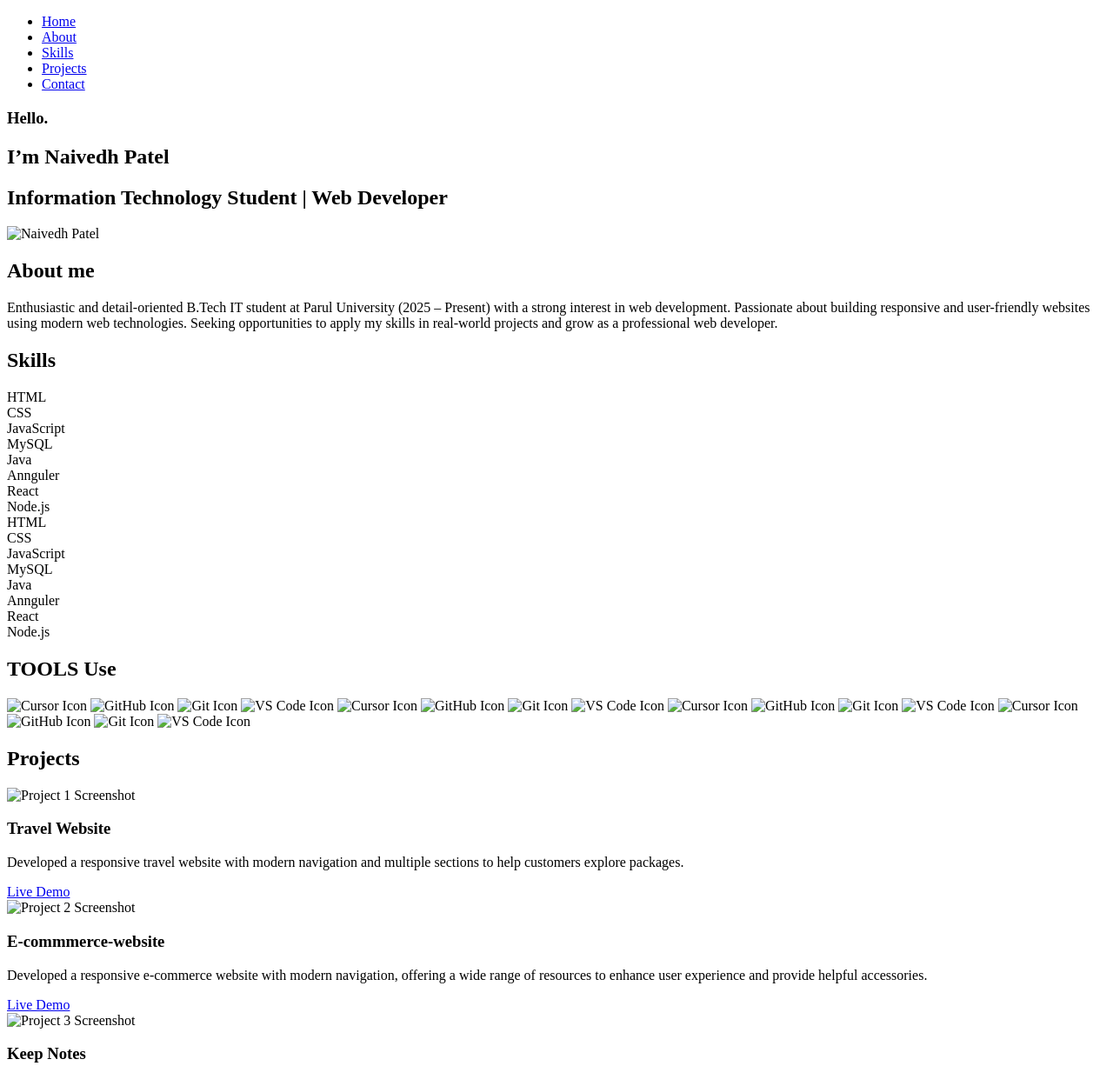
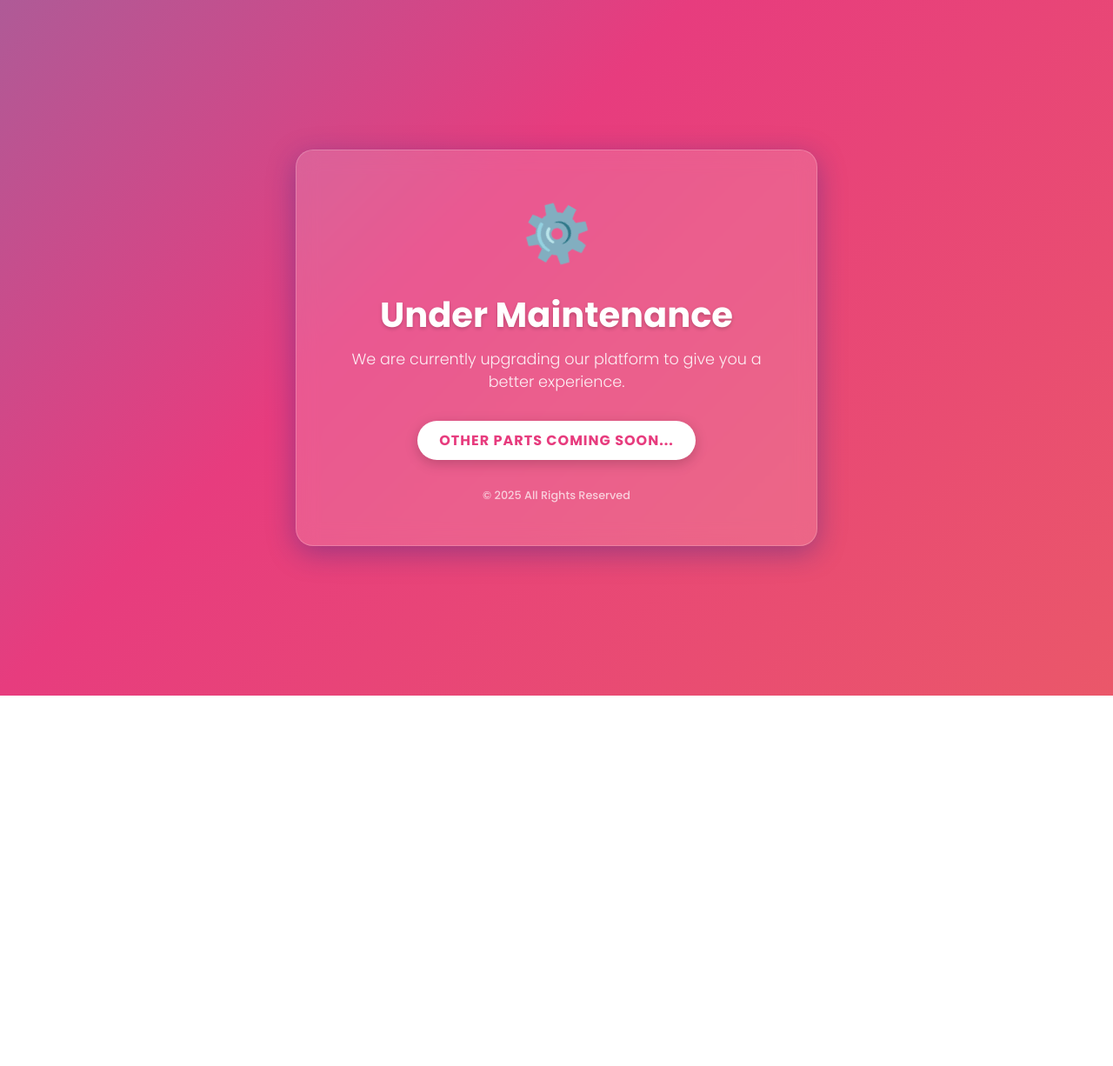
Before and after one commit to naivedhP2518/Potfolio, a plain HTML site: page index.html in a window 1280 px wide. Shown: the top 1226 px of the page at 87% size. After the commit the page ends 800 px from the top, so only its background shows below. Drawn offline with Linux system fonts and the light colour scheme.

Commit message:
index.html
Updated the HTML structure and styling for a 'Coming Soon' page, replacing the previous portfolio content.

```diff
--- a/index.html
+++ b/index.html
@@ -1,206 +1,149 @@
 <!DOCTYPE html>
 <html lang="en">
 <head>
-  <meta charset="UTF-8">
-  <meta name="viewport" content="width=device-width, initial-scale=1.0">
-  <title>Naivedh Patel | Portfolio</title>
-  <link rel="stylesheet" href="style.css">
+    <meta charset="UTF-8">
+    <meta name="viewport" content="width=device-width, initial-scale=1.0">
+    <title>Coming Soon</title>
+    <link href="https://fonts.googleapis.com/css2?family=Poppins:wght@300;500;700&display=swap" rel="stylesheet">
+    <style>
+        /* RESET & BASIC SETUP */
+        * {
+            margin: 0;
+            padding: 0;
+            box-sizing: border-box;
+        }
+
+        body {
+            font-family: 'Poppins', sans-serif;
+            height: 100vh;
+            width: 100%;
+            overflow: hidden;
+            display: flex;
+            justify-content: center;
+            align-items: center;
+            /* Animated Gradient Background */
+            background: linear-gradient(-45deg, #ee7752, #e73c7e, #23a6d5, #23d5ab);
+            background-size: 400% 400%;
+            animation: gradientBG 15s ease infinite;
+            color: white;
+        }
+
+        /* ANIMATIONS */
+        @keyframes gradientBG {
+            0% { background-position: 0% 50%; }
+            50% { background-position: 100% 50%; }
+            100% { background-position: 0% 50%; }
+        }
+
+        @keyframes float {
+            0% { transform: translateY(0px); }
+            50% { transform: translateY(-10px); }
+            100% { transform: translateY(0px); }
+        }
+
+        @keyframes spin {
+            0% { transform: rotate(0deg); }
+            100% { transform: rotate(360deg); }
+        }
+
+        @keyframes fadeInUp {
+            from {
+                opacity: 0;
+                transform: translateY(20px);
+            }
+            to {
+                opacity: 1;
+                transform: translateY(0);
+            }
+        }
+
+        /* GLASS CARD STYLING */
+        .glass-card {
+            background: rgba(255, 255, 255, 0.15);
+            backdrop-filter: blur(12px);
+            -webkit-backdrop-filter: blur(12px);
+            border-radius: 20px;
+            border: 1px solid rgba(255, 255, 255, 0.2);
+            padding: 3rem;
+            text-align: center;
+            box-shadow: 0 8px 32px 0 rgba(31, 38, 135, 0.37);
+            max-width: 600px;
+            width: 90%;
+            animation: fadeInUp 1s ease-out;
+        }
+
+        /* ICON STYLING */
+        .gear-icon {
+            font-size: 4rem;
+            margin-bottom: 1rem;
+            display: inline-block;
+            animation: spin 6s linear infinite;
+        }
+
+        .float-icon {
+            font-size: 2rem;
+            position: absolute;
+            animation: float 3s ease-in-out infinite;
+        }
+
+        /* TEXT STYLING */
+        h1 {
+            font-size: 2.5rem;
+            font-weight: 700;
+            margin-bottom: 0.5rem;
+            text-shadow: 0 2px 4px rgba(0,0,0,0.2);
+        }
+
+        p {
+            font-size: 1.1rem;
+            font-weight: 300;
+            margin-bottom: 2rem;
+            opacity: 0.9;
+        }
+
+        /* THE "COMING SOON" BADGE */
+        .status-badge {
+            display: inline-block;
+            background: white;
+            color: #e73c7e;
+            padding: 10px 25px;
+            border-radius: 50px;
+            font-weight: 600;
+            text-transform: uppercase;
+            letter-spacing: 1px;
+            box-shadow: 0 4px 15px rgba(0,0,0,0.2);
+            transition: transform 0.3s ease;
+        }
+
+        .status-badge:hover {
+            transform: scale(1.05);
+            cursor: pointer;
+        }
+
+        /* FOOTER LINK */
+        .footer {
+            margin-top: 2rem;
+            font-size: 0.8rem;
+            opacity: 0.7;
+        }
+    </style>
 </head>
 <body>
-  <!-- Navbar -->
-  <header>
-    <nav class="navbar">
-      <div class="nav-container">
-        <ul class="nav-links">
-          <li><a href="#home" class="active">Home</a></li>
-          <li><a href="#about">About</a></li>
-          <li><a href="#skills">Skills</a></li>
-          <li><a href="#projects">Projects</a></li>
-          <li><a href="#contact">Contact</a></li>
-          <div class="nav-highlight"></div>
-        </ul>
-      </div>
-    </nav>
 
+    <div class="glass-card">
+        <div class="gear-icon">⚙️</div>
 
-  </header>
+        <h1>Under Maintenance</h1>
+        <p>We are currently upgrading our platform to give you a better experience.</p>
 
-  <!-- Hero Section -->
-  <section id="home" class="hero">
-    <div class="hero-text">
-      <h3>Hello<span class="dot">.</span></h3>
-      <h1>I’m <span class="name">Naivedh Patel</span></h1>
-      <h2>Information Technology Student | Web Developer</h2>
-      <div class="buttons">
-      </div>
-    </div>
-    <div class="hero-img">
-      <!-- image -->
-      <img src="myphoto.png" alt="Naivedh Patel">
+        <div class="status-badge">
+            Other parts coming soon...
+        </div>
+
+        <div class="footer">
+            &copy; 2025 All Rights Reserved
+        </div>
     </div>
 
-  </section>
-
-  <!-- About Section -->
-  <section id="about" class="about">
-    <h2>About me</h2>
-    <p>
-      Enthusiastic and detail-oriented B.Tech IT student at Parul University (2025 – Present) with
-      a strong interest in web development. Passionate about building responsive and user-friendly
-      websites using modern web technologies. Seeking opportunities to apply my skills in real-world
-      projects and grow as a professional web developer.
-    </p>
-  </section>
-
-<!-- Skill Section -->
-<section id="skills" class="skills">
-  <h2>Skills</h2>
-  <div class="scroll-container">
-    <div class="scroll-list">
-      <!-- First set -->
-      <div class="tag">HTML</div>
-      <div class="tag">CSS</div>
-      <div class="tag">JavaScript</div>
-      <div class="tag">MySQL</div>
-      <div class="tag">Java</div>
-      <div class="tag">Annguler</div>
-      <div class="tag">React</div>
-      <div class="tag">Node.js</div>
-      <!-- Duplicate set for smooth loop -->
-      <div class="tag">HTML</div>
-      <div class="tag">CSS</div>
-      <div class="tag">JavaScript</div>
-      <div class="tag">MySQL</div>
-      <div class="tag">Java</div>
-      <div class="tag">Annguler</div>
-      <div class="tag">React</div>
-      <div class="tag">Node.js</div>
-    </div>
-    <div class="fade-left"></div>
-    <div class="fade-right"></div>
-  </div>
-
-  <!-- TOOLS CONTAINER -->
-   <h2>TOOLS Use</h2>
-  <div class="scroll-container">
-    <div class="scroll-track">
-      <!-- First set of logos -->
-      <img src="cursor-Icon.svg" alt="Cursor Icon">
-      <img src="Github-Icon.png" alt="GitHub Icon">
-      <img src="Git-Icon.png" alt="Git Icon">
-      <img src="vscode-Icon.png" alt="VS Code Icon">
-
-      <!-- Duplicate set for infinite loop -->
-      <img src="cursor-Icon.svg" alt="Cursor Icon">
-      <img src="Github-Icon.png" alt="GitHub Icon">
-      <img src="Git-Icon.png" alt="Git Icon">
-      <img src="vscode-Icon.png" alt="VS Code Icon">
-
-        <!-- Duplicate set for infinite loop -->
-        <img src="cursor-Icon.svg" alt="Cursor Icon">
-        <img src="Github-Icon.png" alt="GitHub Icon">
-        <img src="Git-Icon.png" alt="Git Icon">
-        <img src="vscode-Icon.png" alt="VS Code Icon">
-
-      <!-- Duplicate set for infinite loop -->
-      <img src="cursor-Icon.svg" alt="Cursor Icon">
-      <img src="Github-Icon.png" alt="GitHub Icon">
-      <img src="Git-Icon.png" alt="Git Icon">
-      <img src="vscode-Icon.png" alt="VS Code Icon">
-    </div>
-  </div>
-</section>
-  <!-- Projects Section -->
-  <section id="projects" class="projects">
-    <h2>Projects</h2>
-
-    <div class="projects-container">
-      <div class="project-card">
-        <img src="TravelWebpage.png" alt="Project 1 Screenshot">
-        <h3>Travel Website</h3>
-        <p>Developed a responsive travel website with modern navigation and
-          multiple sections to help customers explore packages.</p>
-        <a href="https://naivedhp2518.github.io/travel-web/" class="btn-primary">Live Demo</a>
-      </div>
-
-      <div class="project-card">
-        <img src="cumproject.png" alt="Project 2 Screenshot">
-        <h3>E-commmerce-website</h3>
-        <p>Developed a responsive e-commerce website with modern navigation,
-          offering a wide range of resources to enhance user experience and provide helpful accessories.</p>
-        <a href="https://naivedhp2518.github.io/E-commmerce-website/" class="btn-primary">Live Demo</a>
-      </div>
-
-      <div class="project-card">
-        <img src="keepnotes.png" alt="Project 3 Screenshot">
-        <h3>Keep Notes</h3>
-        <p>Developed a responsive Notes app with modern navigation,
-          provide a features to keep notes also there is add private notes feature.</p>
-        <a href="https://naivedhp2518.github.io/Keep-Notes-/" class="btn-primary">Live Demo</a>
-      </div>
-
-      <div class="project-card">
-        <img src="temp.png" alt="Project 4 Screenshot">
-        <h3>Temperature Converter</h3>
-        <p>Developed a responsive Logistics and Delivery webpage,
-          offering tools to easily track parcels and get shipping quotes</p>
-        <a href="https://naivedhp2518.github.io/Temperature-Converter/" class="btn-primary">Live Demo</a>
-      </div>
-
-      <div class="project-card">
-        <img src="Homeship.png" alt="Project 4 Screenshot">
-        <h3>courier website</h3>
-        <p>Developed a responsive courier website,
-          provides features to calculate Temperature in different parameters.</p>
-        <a href="https://naivedhp2518.github.io/courier-website/" class="btn-primary">Live Demo</a>
-      </div>
-
-      <div class="project-card">
-        <img src="renatal.png" alt="Project 4 Screenshot">
-        <h3>Rental website</h3>
-        <p>Developed a responsive Rental Listing platform,
-          enabling users to discover and compare different rental properties in their desired area.</p>
-        <a href="https://naivedhp2518.github.io/Rental-Web-Page/home.html" class="btn-primary">Live Demo</a>
-      </div>
-
-    </div>
-
-  </section>
-
-  <!-- Contact Section -->
-  <section id="contact" class="contact">
-    <h2>Contact Me</h2>
-    <div class="contact-items">
-      <div class="contact-box">
-        <a href="tel:+91 93130 96998">
-          <img src="Phone-Icon.png" alt="Phone Icon"> +91 93130 96998
-        </a>
-      </div>
-
-      <div class="contact-box">
-        <a href="mailto:naivedhpatel2518@gmail.com">
-          <img src="Gmail-Icon.png" alt="Email Icon"> naivedhpatel2518@gmail.com
-        </a>
-      </div>
-
-      <div class="contact-box">
-        <a href="https://www.linkedin.com/in/naivedh-falgunbhai-patel-058621352/" target="_blank">
-          <img src="Linkedin-Icon.png" alt="LinkedIn Icon"> Naivedh Patel
-        </a>
-      </div>
-
-      <div class="contact-box">
-        <a href="https://github.com/naivedhP2518" target="_blank">
-          <img src="Github-Icon.png" alt="GitHub Icon"> naivedhP2518
-        </a>
-      </div>
-    </div>
-
-  </section>
-
-  <footer>
-    <p>© 2025 Naivedh Patel | All Rights Reserved</p>
-  </footer>
-  <script src="script.js"></script>
 </body>
 </html>
```
